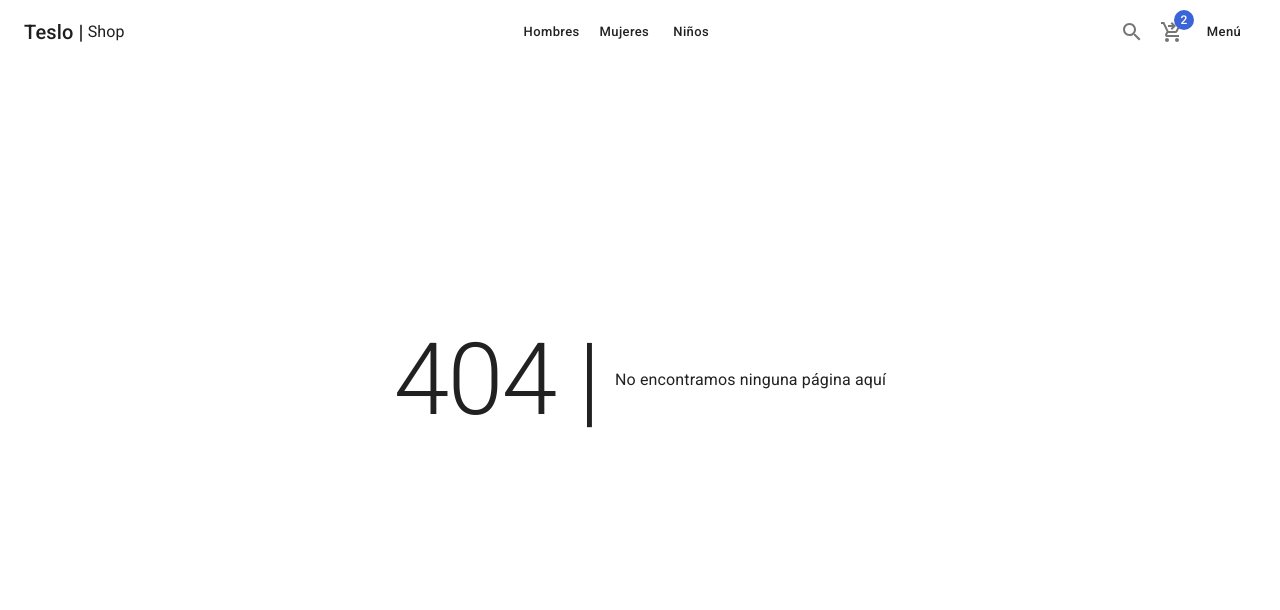
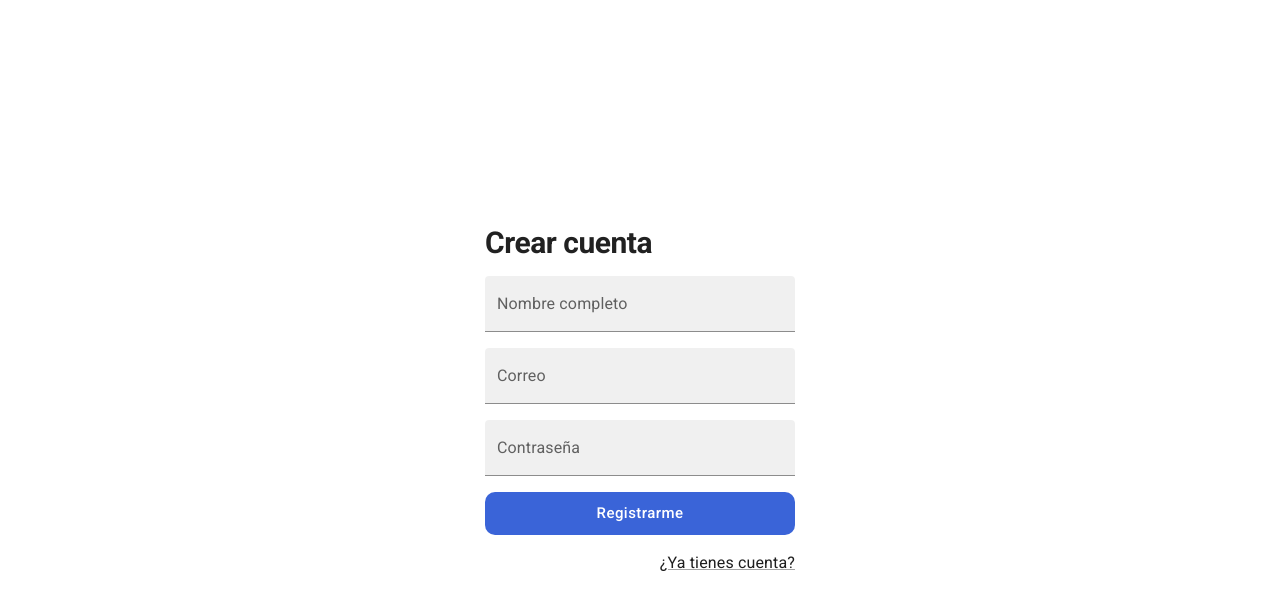
Before and after one commit to RobertoQuintero/nextjs-teslo-shop, a Next.js app: page /auth/register in a window 1280 px wide. Before the commit this address had no page. Shown: the top 610 px of the page. Built offline with nearby package versions, Linux system fonts and the light colour scheme.

Commit message:
Termina diseño de LoginPage y RegisterPage

```diff
--- /dev/null
+++ b/components/layouts/AuthLayout.tsx
@@ -0,0 +1,23 @@
+import { Box } from "@mui/material"
+import Head from "next/head"
+
+interface Props {
+  children:JSX.Element | JSX.Element[]
+  title: string
+}
+
+export const AuthLayout = ({children,title}:Props) => {
+  return (
+    <>
+    <Head>
+      <title>{title}</title>
+
+    </Head>
+    <main>
+      <Box display='flex' justifyContent='center' alignItems='center' height='100vh' >
+        {children}
+      </Box>
+    </main>
+    </>
+  )
+}
--- a/components/layouts/index.ts
+++ b/components/layouts/index.ts
@@ -1 +1,2 @@
+export * from "./AuthLayout";
 export * from "./ShopLayout";
--- /dev/null
+++ b/pages/auth/register.tsx
@@ -0,0 +1,47 @@
+import NextLink from 'next/link'
+import { AuthLayout } from "@/components/layouts"
+import { Box, Button, Grid, Link, TextField, Typography } from "@mui/material"
+
+const RegisterPage = () => {
+  return (
+    <AuthLayout title="Registro">
+      <Box sx={{width:350,padding:'10px 20px'}}>
+        <Grid container spacing={2}>
+        <Grid item xs={12}>
+          <Typography variant="h1" component='h1'>Crear cuenta</Typography>
+        </Grid>
+
+        <Grid item xs={12}>
+          <TextField label='Nombre completo' variant='filled' fullWidth/>
+        </Grid>
+        <Grid item xs={12}>
+          <TextField label='Correo' variant='filled' fullWidth/>
+        </Grid>
+
+
+        <Grid item xs={12}>
+          <TextField label='Contraseña' type='password' variant='filled' fullWidth/>
+        </Grid>
+
+        <Grid item xs={12}>
+          <Button color='secondary' className='circular-btn' size='large' fullWidth>
+            Registrarme
+          </Button>
+        </Grid>
+
+        <Grid item xs={12}  display='flex' justifyContent='end'>
+          <NextLink href='/auth/login' passHref legacyBehavior>
+            <Link underline='always'>
+              ¿Ya tienes cuenta?
+            </Link>
+          </NextLink>
+        </Grid>
+
+        </Grid>
+
+      </Box>
+    </AuthLayout>
+  )
+}
+
+export default RegisterPage
```
Also changed, not shown: pages/auth/login.tsx (added, +43 -0 lines).
